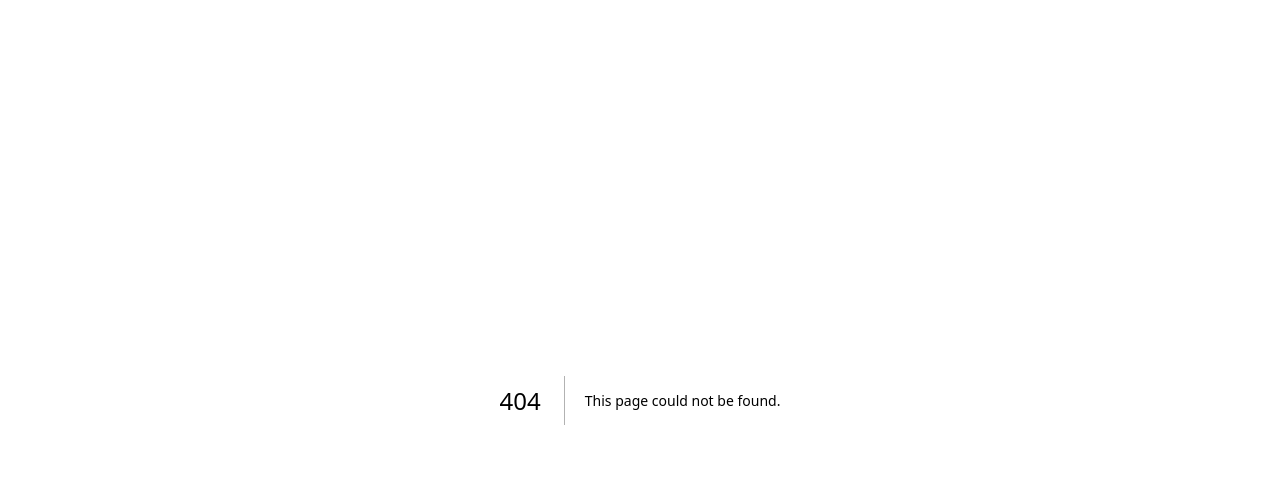
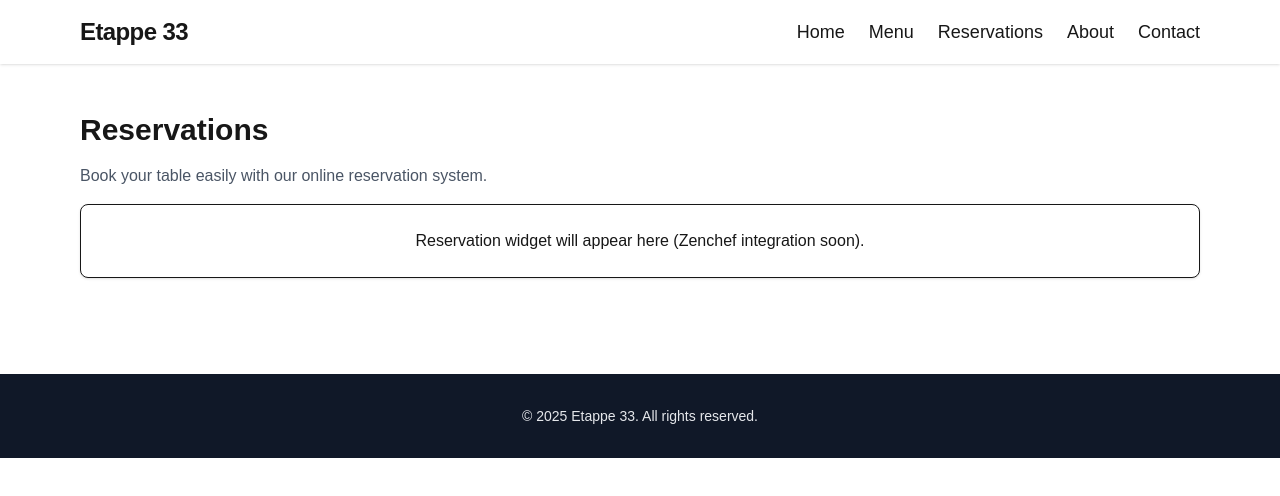
Before and after one commit to jensdesmeyter-cmyk/etappe33, a Next.js app: page /reservations in a window 1280 px wide. Before the commit this address had no page. Shown: the top 496 px of the page. Built offline with nearby package versions, Linux system fonts and the light colour scheme.

Commit message:
Add navigation layout and all base pages

```diff
--- /dev/null
+++ b/app/about/page.tsx
@@ -0,0 +1,11 @@
+export default function AboutPage() {
+  return (
+    <section>
+      <h1 className="text-3xl font-bold mb-4">About Etappe 33</h1>
+      <p className="text-gray-600">
+        Welcome to Etappe 33 — where culinary artistry meets warm hospitality.
+        Our chefs combine tradition and innovation to create an unforgettable dining experience.
+      </p>
+    </section>
+  );
+}
--- /dev/null
+++ b/app/contact/page.tsx
@@ -0,0 +1,15 @@
+export default function ContactPage() {
+  return (
+    <section>
+      <h1 className="text-3xl font-bold mb-4">Contact Us</h1>
+      <p className="text-gray-600 mb-6">
+        Have a question or want to get in touch? We’d love to hear from you.
+      </p>
+      <ul className="space-y-2">
+        <li><strong>Address:</strong> Main Street 33, 9000 Ghent</li>
+        <li><strong>Phone:</strong> +32 9 123 45 67</li>
+        <li><strong>Email:</strong> info@etappe33.be</li>
+      </ul>
+    </section>
+  );
+}
--- a/app/layout.tsx
+++ b/app/layout.tsx
@@ -1,4 +1,5 @@
 import "./globals.css";
+import Link from "next/link";
 import type { Metadata } from "next";
 
 export const metadata: Metadata = {
@@ -13,7 +14,33 @@ export default function RootLayout({
 }) {
   return (
     <html lang="en">
-      <body>{children}</body>
+      <body className="bg-gray-50 text-gray-800">
+        <header className="w-full bg-white shadow-sm sticky top-0 z-50">
+          <nav className="max-w-6xl mx-auto flex items-center justify-between p-4">
+            {/* LOGO */}
+            <Link href="/" className="text-2xl font-semibold tracking-tight">
+              Etappe 33
+            </Link>
+
+            {/* NAV LINKS */}
+            <ul className="flex space-x-6 text-lg">
+              <li><Link href="/">Home</Link></li>
+              <li><Link href="/menu">Menu</Link></li>
+              <li><Link href="/reservations">Reservations</Link></li>
+              <li><Link href="/about">About</Link></li>
+              <li><Link href="/contact">Contact</Link></li>
+            </ul>
+          </nav>
+        </header>
+
+        <main className="max-w-6xl mx-auto px-4 py-12">{children}</main>
+
+        <footer className="bg-gray-900 text-gray-200 py-8 mt-12">
+          <div className="max-w-6xl mx-auto text-center text-sm">
+            © {new Date().getFullYear()} Etappe 33. All rights reserved.
+          </div>
+        </footer>
+      </body>
     </html>
   );
 }
--- /dev/null
+++ b/app/menu/page.tsx
@@ -0,0 +1,10 @@
+export default function MenuPage() {
+  return (
+    <section>
+      <h1 className="text-3xl font-bold mb-4">Our Menu</h1>
+      <p className="text-gray-600">
+        Discover our seasonal dishes crafted with passion and local ingredients.
+      </p>
+    </section>
+  );
+}
--- /dev/null
+++ b/app/reservations/page.tsx
@@ -0,0 +1,15 @@
+export default function ReservationsPage() {
+  return (
+    <section>
+      <h1 className="text-3xl font-bold mb-4">Reservations</h1>
+      <p className="text-gray-600 mb-4">
+        Book your table easily with our online reservation system.
+      </p>
+
+      {/* Zenchef widget placeholder */}
+      <div className="border rounded-lg bg-white p-6 text-center shadow-sm">
+        <p>Reservation widget will appear here (Zenchef integration soon).</p>
+      </div>
+    </section>
+  );
+}
```
